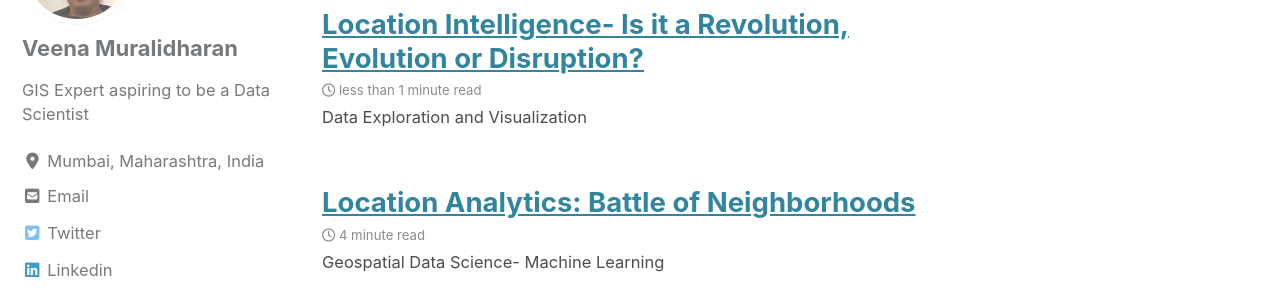
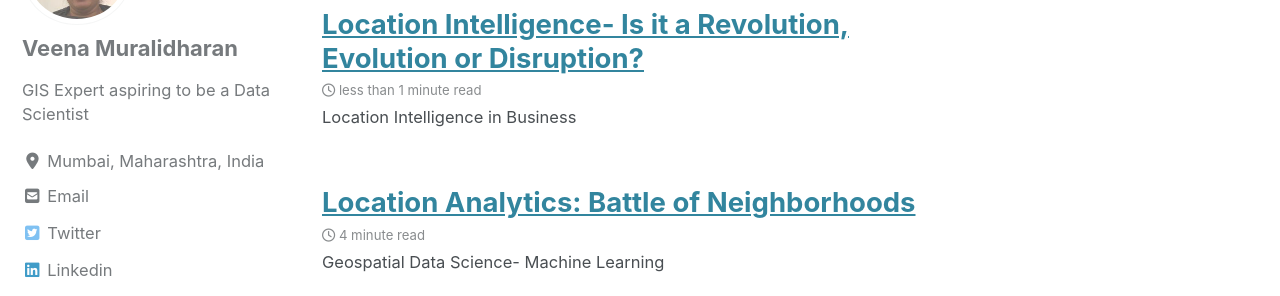
Before and after one commit to veena1486/veena1486.github.io, a Jekyll site: the page built from index.html, in a window 1280 px wide and 900 px high, scrolled down 347 px. Shown: the part 153-449 px from the top of the window. Built offline with Jekyll 4.4.1, drawn with Linux system fonts in a browser that asks for light colours; cached includes are drawn as plain includes; nearby versions of some CDN libraries; the list of posts is cut into pages by our own code.

Commit message:
Update 2020-01-03-gisli.md

```diff
--- a/_posts/2020-01-03-gisli.md
+++ b/_posts/2020-01-03-gisli.md
@@ -4,7 +4,7 @@ date: 2020-01-03
 header:
   image: "/images/header_img.jpg"
 tags: [Location Intelligence, GIS]
-excerpt: "Data Exploration and Visualization"
+excerpt: "Location Intelligence in Business"
 ---
 
 
```
